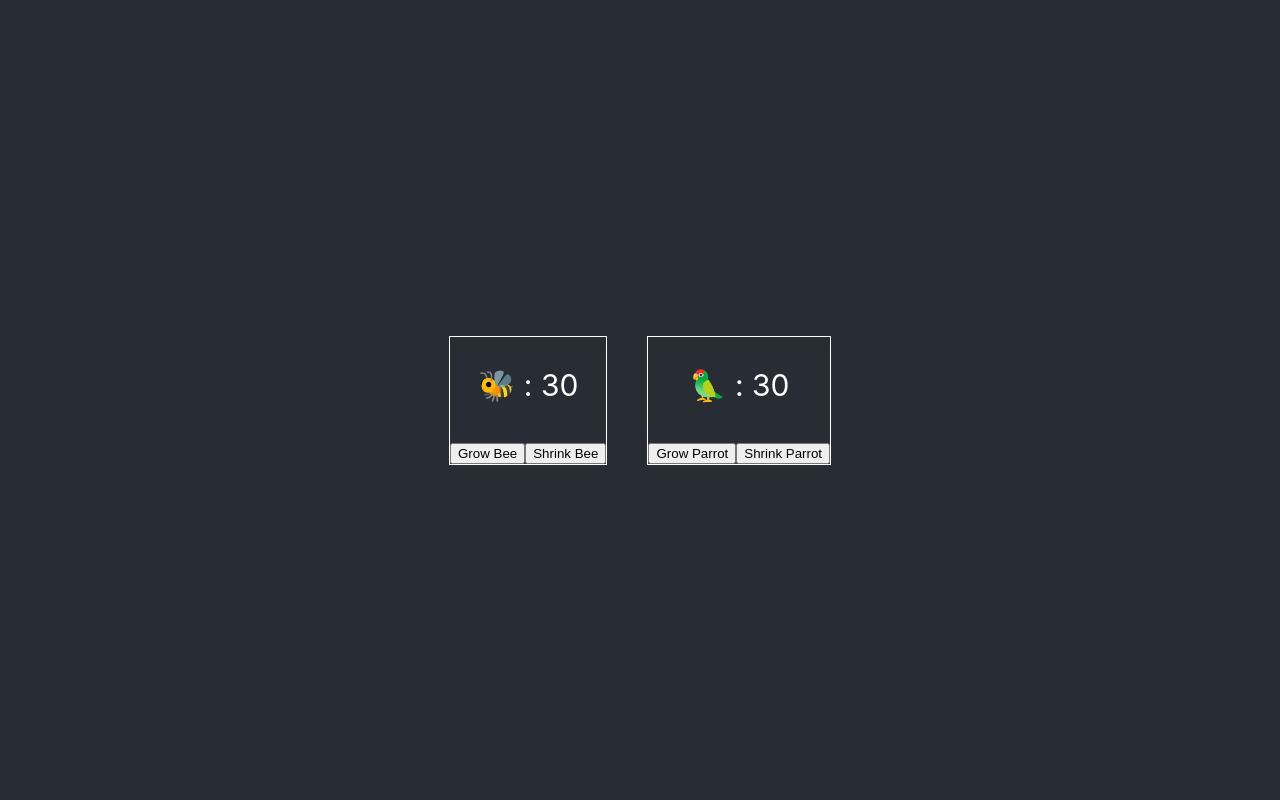
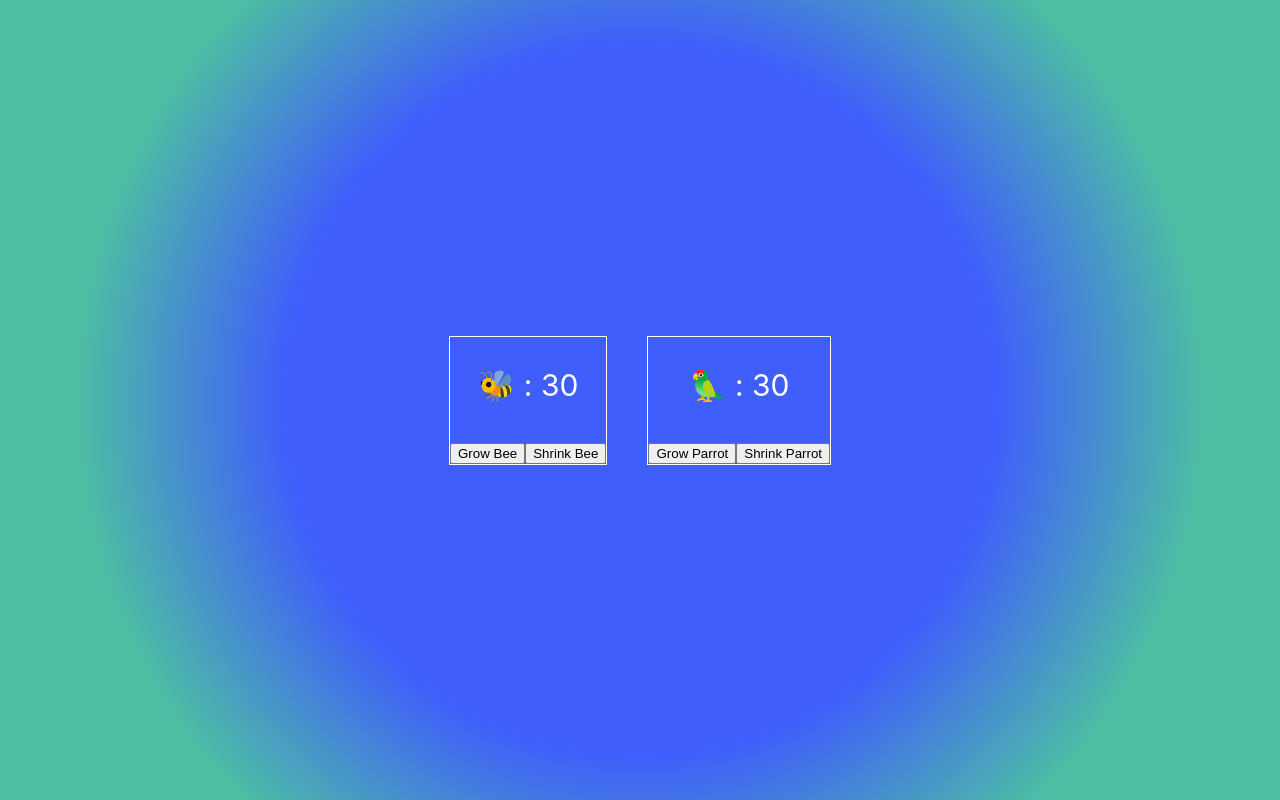
Before and after one commit to PCN23/buzyzooReact2, a React (Create React App) app: page / in a window 1280 px wide. Built offline with nearby package versions, Linux system fonts and the light colour scheme.

Commit message:
added some css

```diff
--- a/src/App.css
+++ b/src/App.css
@@ -1,5 +1,6 @@
 .App {
   text-align: center;
+
 }
 
 .App-logo {
@@ -14,7 +15,8 @@
 }
 
 .App-header {
-  background-color: #282c34;
+  background: rgb(63,94,251);
+  background: radial-gradient(circle, rgba(63,94,251,1) 47%, rgba(77,191,163,1) 75%);
   min-height: 100vh;
   display: flex;
   flex-direction: column;
```
